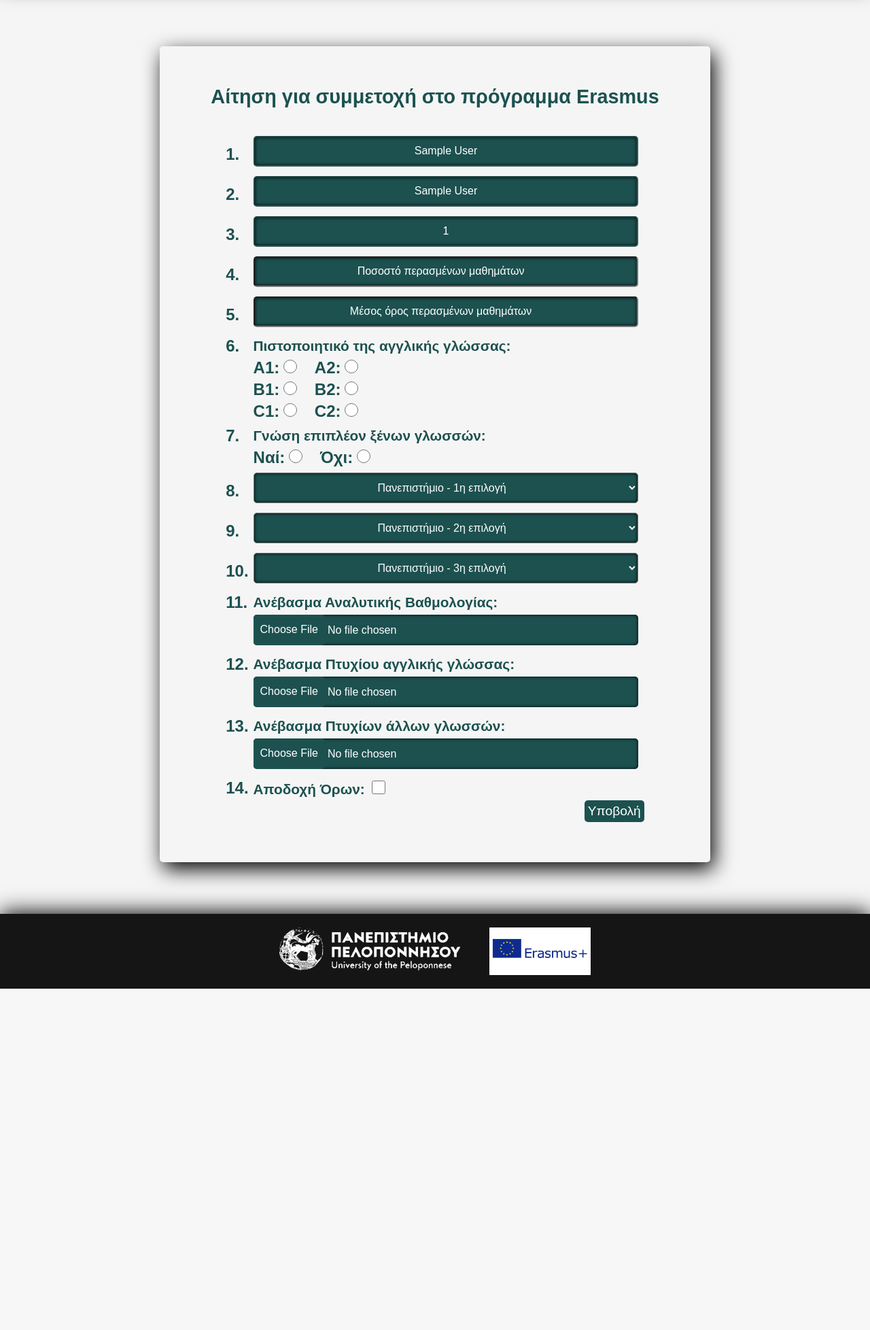
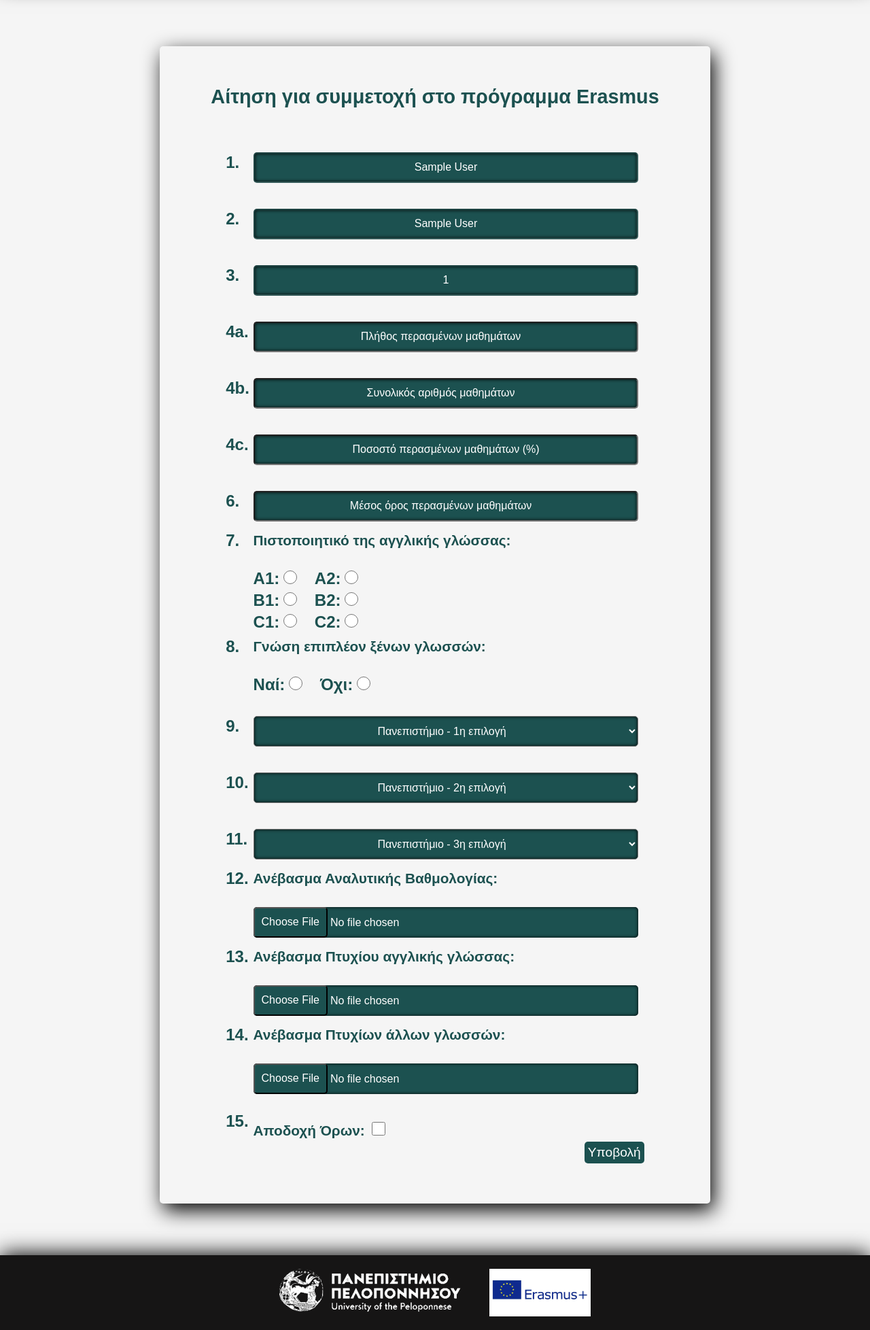
Before and after one commit to AndrewMpel/Erasmus-Portal-Web-App, a PHP site: page /application.php in a window 1280 px wide. Shown: the part 171-2127 px from the top of the page at 68% size. Before the commit the page ends 1625 px from the top, so only its background shows below. Run offline with PHP 8.4, Linux system fonts and the light colour scheme; the visitor is signed in with stand-in values (Sample User, id 1); data that the repository does not hold is empty.

Commit message:
application javascript

```diff
--- a/backend/application.js
+++ b/backend/application.js
@@ -0,0 +1,172 @@
+document.addEventListener('DOMContentLoaded', () => {
+  const form = document.querySelector('.form');
+
+  // Fix: select the first passed_courses input inside the form to avoid duplicate id issue
+  const passedCourses = form.querySelector('input#passed_courses');
+  const totalCourses = document.getElementById('total_courses');
+  const percentage = document.getElementById('percentage');
+
+  const average = document.getElementById('average');
+  const englishRadios = document.getElementsByName('english');
+  const langRadios = document.getElementsByName('languages');
+  const uni1 = document.getElementById('1st-Choice');
+  const uni2 = document.getElementById('2nd-Choice');
+  const uni3 = document.getElementById('3rd-Choice');
+  const grades = document.querySelector('input[name="grades"]');
+  const langCert = document.querySelector('input[name="language_certificate"]');
+  const agree = document.getElementById('Agree');
+
+  function updatePercentage() {
+    const passedVal = parseInt(passedCourses.value, 10);
+    const totalVal = parseInt(totalCourses.value, 10);
+
+    console.log('Passed:', passedVal, 'Total:', totalVal);  // Debug output
+
+    if (!isNaN(passedVal) && !isNaN(totalVal) && totalVal > 0) {
+      const perc = ((passedVal / totalVal) * 100).toFixed(2);
+      if (percentage) {
+        percentage.value = perc + '%';
+      }
+    } else {
+      if (percentage) {
+        percentage.value = '';
+      }
+    }
+  }
+
+  passedCourses.addEventListener('input', updatePercentage);
+  totalCourses.addEventListener('input', updatePercentage);
+
+  form.addEventListener('submit', function (event) {
+    event.preventDefault();
+
+    document.querySelectorAll('.form-control').forEach(el => {
+      el.classList.remove('error');
+      el.classList.remove('success');
+      const small = el.querySelector('small');
+      if (small) small.innerText = '';
+    });
+
+    let hasError = false;
+
+    if (passedCourses.value.trim() === '') {
+      showError(passedCourses, "Συμπληρώστε τον αριθμό περασμένων μαθημάτων.");
+      hasError = true;
+    } else if (isNaN(passedCourses.value) || Number(passedCourses.value) < 0) {
+      showError(passedCourses, "Εισάγετε έγκυρο αριθμό περασμένων μαθημάτων.");
+      hasError = true;
+    } else {
+      showSuccess(passedCourses);
+    }
+
+    if (!totalCourses) {
+    } else {
+      if (totalCourses.value.trim() === '') {
+        showError(totalCourses, "Συμπληρώστε το συνολικό αριθμό μαθημάτων.");
+        hasError = true;
+      } else if (isNaN(totalCourses.value) || Number(totalCourses.value) <= 0) {
+        showError(totalCourses, "Εισάγετε έγκυρο συνολικό αριθμό μαθημάτων (> 0).");
+        hasError = true;
+      } else {
+        showSuccess(totalCourses);
+      }
+    }
+
+    if (average.value.trim() === '') {
+      showError(average, "Συμπληρώστε το μέσο όρο.");
+      hasError = true;
+    } else {
+      showSuccess(average);
+    }
+
+    if (!Array.from(englishRadios).some(r => r.checked)) {
+      showError(englishRadios[0].closest('.form-control'), "Επιλέξτε επίπεδο αγγλικών.");
+      hasError = true;
+    } else {
+      showSuccess(englishRadios[0].closest('.form-control'));
+    }
+
+    if (!Array.from(langRadios).some(r => r.checked)) {
+      showError(langRadios[0].closest('.form-control'), "Επιλέξτε αν έχετε άλλη γλωσσική γνώση.");
+      hasError = true;
+    } else {
+      showSuccess(langRadios[0].closest('.form-control'));
+    }
+
+    if (uni1.value === '0') {
+      showError(uni1, "Επιλέξτε 1η προτίμηση πανεπιστημίου.");
+      hasError = true;
+    } else {
+      showSuccess(uni1);
+    }
+
+    if (uni2.value === '0') {
+      showError(uni2, "Επιλέξτε 2η προτίμηση πανεπιστημίου.");
+      hasError = true;
+    } else {
+      showSuccess(uni2);
+    }
+
+    if (uni3.value === '0') {
+      showError(uni3, "Επιλέξτε 3η προτίμηση πανεπιστημίου.");
+      hasError = true;
+    } else {
+      showSuccess(uni3);
+    }
+
+    if (!grades.files || grades.files.length === 0) {
+      showError(grades, "Ανεβάστε το αρχείο βαθμολογίας.");
+      hasError = true;
+    } else {
+      showSuccess(grades);
+    }
+
+    if (!langCert.files || langCert.files.length === 0) {
+      showError(langCert, "Ανεβάστε το πιστοποιητικό γλωσσομάθειας.");
+      hasError = true;
+    } else {
+      showSuccess(langCert);
+    }
+
+    if (!agree.checked) {
+      showError(agree, "Πρέπει να αποδεχθείτε τους όρους.");
+      hasError = true;
+    } else {
+      showSuccess(agree);
+    }
+
+    if (!hasError) {
+      form.submit();
+    }
+  });
+
+  function showError(input, message) {
+    let formControl;
+    if (input instanceof HTMLElement && input.classList.contains('form-control')) {
+      formControl = input;
+    } else if (input instanceof HTMLElement) {
+      formControl = input.parentElement;
+    } else {
+      return;
+    }
+    const small = formControl.querySelector('small');
+    if (small) small.innerText = message;
+    formControl.classList.add('error');
+    formControl.classList.remove('success');
+  }
+
+  function showSuccess(input) {
+    let formControl;
+    if (input instanceof HTMLElement && input.classList.contains('form-control')) {
+      formControl = input;
+    } else if (input instanceof HTMLElement) {
+      formControl = input.parentElement;
+    } else {
+      return;
+    }
+    const small = formControl.querySelector('small');
+    if (small) small.innerText = '';
+    formControl.classList.remove('error');
+    formControl.classList.add('success');
+  }
+});
--- a/backend/application.php
+++ b/backend/application.php
@@ -50,7 +50,7 @@
         $languageCertPath = handleUpload('language_certificate', $uploadDir);
         $languageCert2Path = handleUpload('language_certificate2', $uploadDir);
 
-        $passed_courses = $_POST['passed_courses'];
+        $passed_courses = $_POST['percentage'];
         $average = $_POST['average'];
         $english = $_POST['english'];
         $languages = $_POST['languages'];
--- a/frontend/html/application.php
+++ b/frontend/html/application.php
@@ -30,6 +30,7 @@
                     <tr>
                         <td><label class="nums">1.</label></td>
                         <td>
+                            <br>
                             <input type="text" id="name" name="name" placeholder="Όνομα"
                             value="<?php echo $_SESSION['name']?>" disabled required>
                         </td>
@@ -37,6 +38,7 @@
                     <tr>
                         <td><label class="nums">2.</label></td>
                         <td>
+                            <br>
                             <input type="text" id="surname" name="surname" placeholder="Επώνυμο"
                             value="<?php echo $_SESSION['surname'] ?>" disabled required>
                         </td>
@@ -44,26 +46,63 @@
                     <tr>
                         <td><label class="nums">3.</label></td>
                         <td>
+                            <br>
                             <input type="text" id="AM" name="AM" placeholder="Αριθμός Μητρώου"
                             value="<?php echo $_SESSION['AM']?>" disabled required>
                         </td>
                     </tr>
 
+
+                        <tr>
+                        <td><label for="passed_courses" class="nums">4a.</label></td>
+                        <td>
+                            <div class="form-control">
+                            <small>Error message</small><br>
+                            <input type="number" id="passed_courses" name="passed_courses" min="0" placeholder="Πλήθος περασμένων μαθημάτων">
+
+                            </div>
+                        </td>
+                        </tr>
+                        <tr>
+                        <td><label for="total_courses" class="nums">4b.</label></td>
+                        <td>
+                            <div class="form-control">
+                            <small>Error message</small><br>
+                            <input type="number" id="total_courses" name="total_courses" min="1" placeholder="Συνολικός αριθμός μαθημάτων" >
+
+                            </div>
+                        </td>
+                        </tr>
+                        <tr>
+
+                        <td><label class="nums">4c.</label></td>
+                        <td>
+                            <div class="form-control">
+                            <small>Error message</small><br>
+                            <input type="text" id="percentage" name="percentage" placeholder="Ποσοστό περασμένων μαθημάτων (%)" readonly>
+                            </div>
+                        </td>
+                        </tr>
+
                     <tr>
-                        <td><label for="4" class="nums">4.</label></td>
-                        <td><input type="number" min="0" max="100" id="passed_courses" name="passed_courses" placeholder="Ποσοστό περασμένων μαθημάτων" required></td>
+                        <td><label for="5" class="nums">6.</label></td>
+                        <td>
+                        <div class="form-control" >
+                            <small>Error message</small> <br>
+                          <input type="number" min="0" max="10" id="average" name="average" step="0.01" placeholder="Μέσος όρος περασμένων μαθημάτων" >
+
+                        </div>
+                         </td>
                     </tr>
                     <tr>
-                        <td><label for="5" class="nums">5.</label></td>
-                        <td><input type="number" min="0" max="10" id="average" name="average" placeholder="Μέσος όρος περασμένων μαθημάτων" required></td>
-                    </tr>
-                    <tr>
-                        <td><label for="6" class="nums">6.</label></td>
+                        <td><label for="6" class="nums">7.</label></td>
                         <td>Πιστοποιητικό της αγγλικής γλώσσας:</td>
                     </tr>
                     <tr>
                         <td></td>
                         <td>
+                            <div class="form-control" >
+                            <small>Error message</small><br>
                             <label for="A1">A1:</label>
                             <input type="radio" id="english" name="english" value="A1" class="radios">
                             <label for="A2">A2:</label>
@@ -76,23 +115,32 @@
                             <input type="radio" id="english" name="english" value="C1" class="radios">
                             <label for="C2">C2:</label>
                             <input type="radio" id="english" name="english" value="C2" class="radios"><br>
+
+                            </div>
                         </td>
                     </tr>
                     <tr>
-                        <td><label for="7" class="nums">7.</label></td>
+                        <td><label for="7" class="nums">8.</label></td>
                         <td>Γνώση επιπλέον ξένων γλωσσών:</td>
                     </tr>
                         <td></td>
                         <td>
+                            <div class="form-control" >
+                            <small>Error message</small><br>
                             <label for="Yes">Ναί:</label>
                             <input type="radio" id="Languages" name="languages" value="Yes" class="radios">
                             <label for="No">Όχι:</label>
                             <input type="radio" id="Languages" name="languages" value="No" class="radios"><br>
+
+                             </div>
                         </td>
                     </tr>
                     <tr>
-                        <td><label for="8" class="nums">8.</label></td>
-                        <td><select id="1st-Choice" name="1st-Choice" required>
+                        <td><label for="8" class="nums">9.</label></td>
+                        <td>
+                            <div class="form-control">
+                            <small>Error message</small><br>
+                            <select id="1st-Choice" name="1st-Choice" required>
                             <option value="0" disabled selected>Πανεπιστήμιο - 1η επιλογή</option>
                             <?php
                                 include '../../backend/db.php';
@@ -109,12 +157,17 @@
                                     echo "<option value=\"1\">" ."Δεν υπάρχουν διαθέσιμα πανεπιστήμια" ."</option>";
                                 }
                             ?>
-                        </select></td>
+                        </select>
+                        </div>
+                    </td>
 
                     </tr>
                     <tr>
-                        <td><label for="9" class="nums">9.</label></td>
-                        <td><select id="2nd-Choice" name="2nd-Choice" required>
+                        <td><label for="9" class="nums">10.</label></td>
+                        <td>
+                            <div class="form-control">
+                             <small>Error message</small><br>
+                        <select id="2nd-Choice" name="2nd-Choice" >
                             <option value="0" disabled selected>Πανεπιστήμιο - 2η επιλογή</option>
                             <?php
                                 include '../../backend/db.php';
@@ -131,11 +184,17 @@
                                     echo "<option value=\"1\">" ."Δεν υπάρχουν διαθέσιμα πανεπιστήμια" ."</option>";
                                 }
                             ?>
-                        </select></td>
+                         </select>
+
+                         </div>
+                    </td>
                     </tr>
                     <tr>
-                        <td><label for="10" class="nums">10.</label></td>
-                        <td><select id="3rd-Choice" name="3rd-Choice" required>
+                        <td><label for="10" class="nums">11.</label></td>
+                        <td>
+                        <div class="form-control" >
+                          <small>Error message</small> <br>
+                        <select id="3rd-Choice" name="3rd-Choice" >
                             <option value="0" disabled selected>Πανεπιστήμιο - 3η επιλογή</option>
                             <?php
                                 include '../../backend/db.php';
@@ -152,46 +211,66 @@
                                     echo "<option value=\"1\">" ."Δεν υπάρχουν διαθέσιμα πανεπιστήμια" ."</option>";
                                 }
                             ?>
-                        </select></td>
+                        </select>
+
+                        </div>
+                    </td>
                     </tr>
                     <tr>
-                        <td><label for="11" class="nums">11.</label></td>
+                        <td><label for="11" class="nums">12.</label></td>
                         <td>Ανέβασμα Αναλυτικής Βαθμολογίας:</td>
                     </tr>
                     <tr>
                         <td></td>
                         <td>
-                            <input type="file" id="file" name="grades" accept=".pdf, .doc, .docx" class="file-input" required>
+                            <div class="form-control" >
+                            <small>Error message</small> <br>
+                            <input type="file" id="file" name="grades" accept=".pdf, .doc, .docx" class="file-input" >
+
+                            </div>
                         </td>
                     </tr>
                     <tr>
-                        <td><label for="12" class="nums">12.</label></td>
+                        <td><label for="12" class="nums">13.</label></td>
                         <td>Ανέβασμα Πτυχίου αγγλικής γλώσσας:</td>
                     </tr>
                     <tr>
                         <td></td>
                         <td>
-                            <input type="file" id="file" name="language_certificate" accept=".pdf, .doc, .docx" class="file-input" required>
+                          <div class="form-control" >
+                            <small>Error message</small> <br>
+                            <input type="file" id="file" name="language_certificate" accept=".pdf, .doc, .docx" class="file-input" >
+                          </div>
                         </td>
                     </tr>
+
                     <tr>
-                        <td><label for="13" class="nums">13.</label></td>
+                        <td><label for="13" class="nums">14.</label></td>
                         <td>Ανέβασμα Πτυχίων άλλων γλωσσών:</td>
                     </tr>
                     <tr>
                         <td></td>
                         <td>
+                            <div class="form-control" >
+
+                            <small>Error message</small><br>
                             <input type="file" id="file" name="language_certificate2" accept=".pdf, .doc, .docx" class="file-input">
+
+                           </div>
                         </td>
                     </tr>
                     <tr>
-                        <td><label for="14" class="nums">14.</label></td>
+                        <td><label for="14" class="nums">15.</label></td>
                         <td>
+                            <div class="form-control" >
+                                <small>Error message</small> <br>
                                 Αποδοχή Όρων:
-                                <input type="checkbox" id="Agree" name="Agree" required>
-
+                                <input type="checkbox" id="Agree" name="Agree" require>
+                           </div>
                         </td>
                     </tr>
+
+
                     <tr>
                         <td colspan="2" style="text-align: right;">
                             <button type="submit" class="submit-button">Υποβολή</button>
@@ -199,6 +278,7 @@
                     </tr>
 
                 </table>
+                <script src="../../backend/application.js"></script>
             </form>
         </div>
         <div class="footer">
--- a/frontend/styles/forms.css
+++ b/frontend/styles/forms.css
@@ -35,6 +35,11 @@
     border-color: red;
     border-width: 3px;
     background-color: #bd2e2e;
+    transition: 0.4s;
+}
+.form-control.error input[type="file"]::file-selector-button{
+    border-width: 3px;
+    background-color: #ff0000;
     transition: 0.4s;
 }
 
@@ -230,7 +235,6 @@
         background-color: #1c5150;
         padding: 10px;
         height: 45px;
-        border: none;
         color: white;
         border-radius: 5px;
         text-align: center;
```
Also changed, not shown: backend/Register.php (indentation only).
